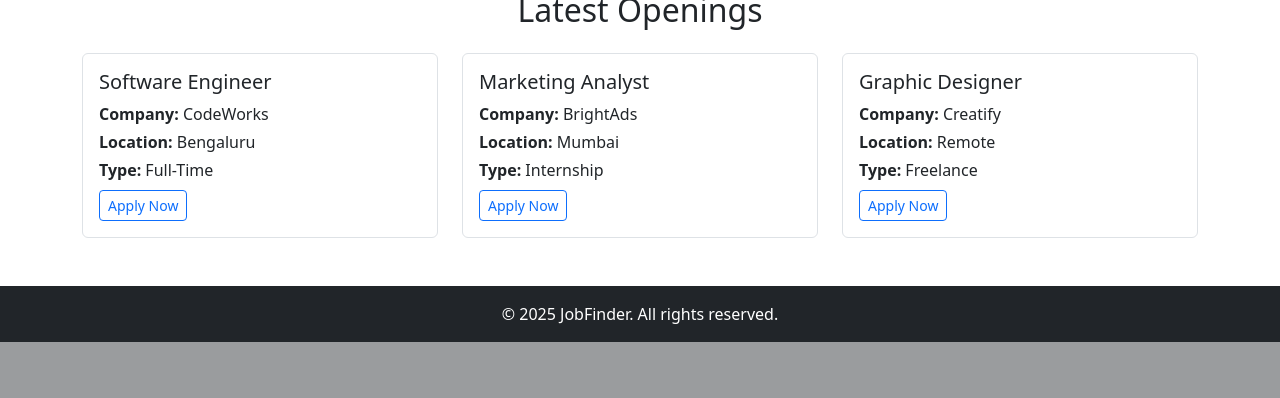
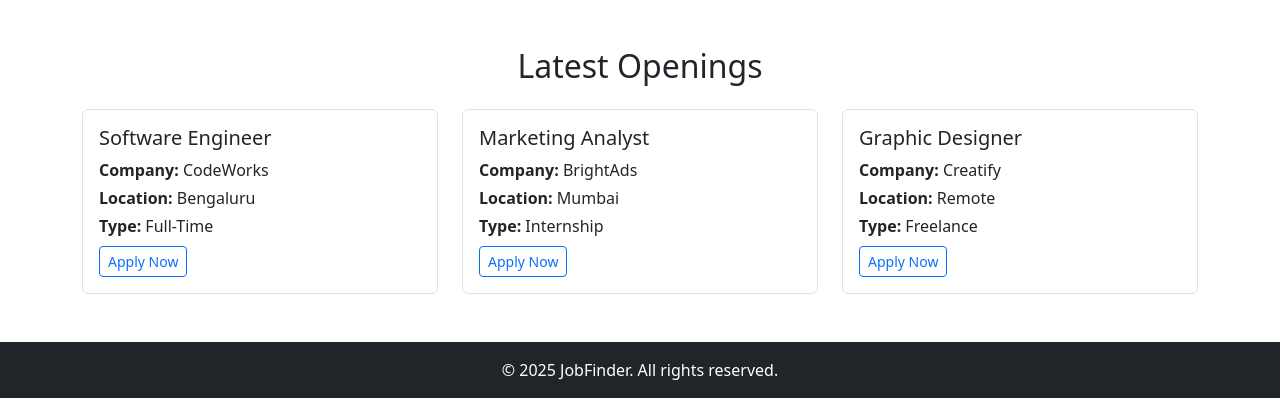
Before and after one commit to roopashreerangaswamy/job_search_webapp_v2, a Flask app: page / in a window 1280 px wide. Shown: the part 537-935 px from the top of the page. Before the commit the page ends 879 px from the top, so only its background shows below. Run offline with Flask 3, Linux system fonts and the light colour scheme.

Commit message:
some modifications

```diff
--- a/templates/home.html
+++ b/templates/home.html
@@ -6,6 +6,10 @@
   <title>Careers Website</title>
   <link href="https://cdn.jsdelivr.net/npm/bootstrap@5.3.0/dist/css/bootstrap.min.css" rel="stylesheet" />
   <style>
+    body {
+      padding-top: 56px; /* Push entire page content down */
+    }
+
     .hero {
       background-image: url('https://images.unsplash.com/photo-1521737604893-d14cc237f11d?auto=format&fit=crop&w=1500&q=80');
       background-size: cover;
```
